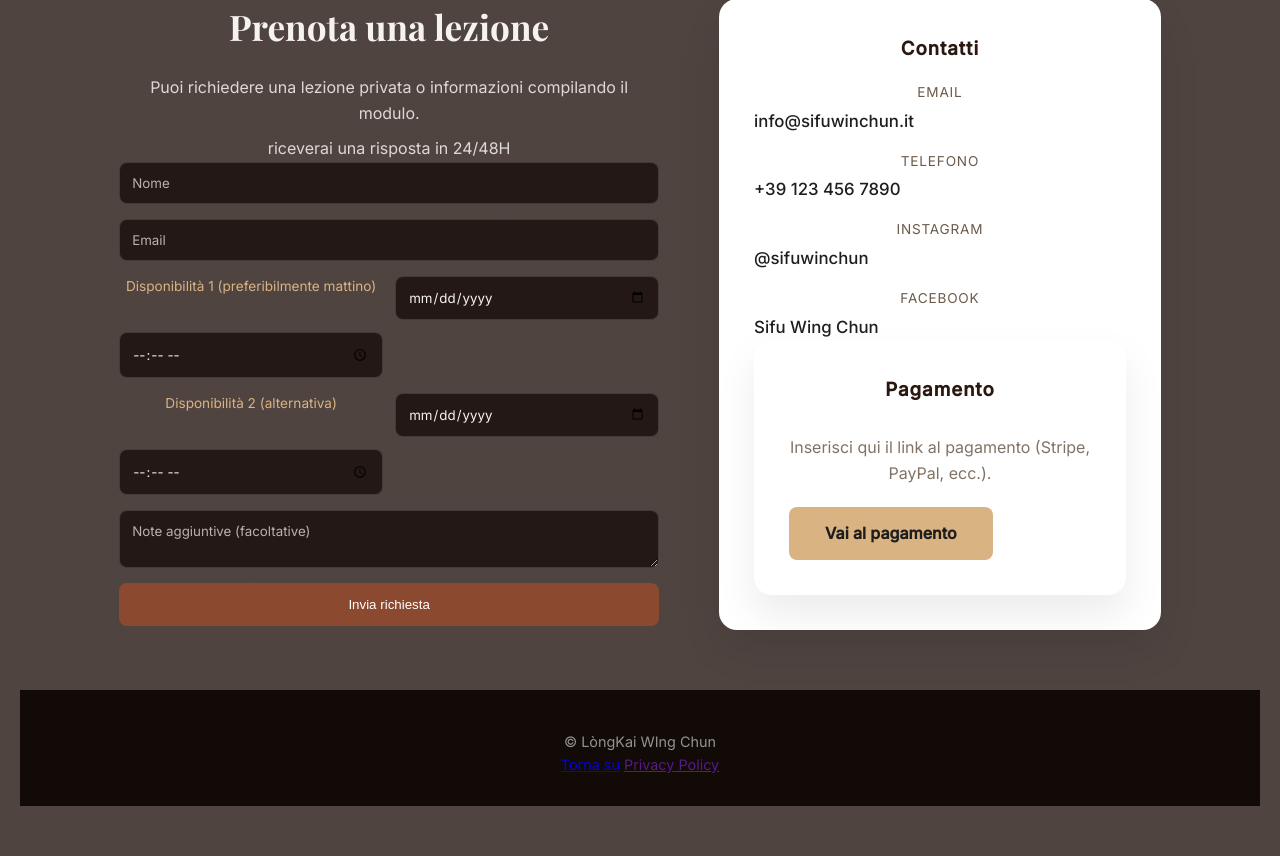
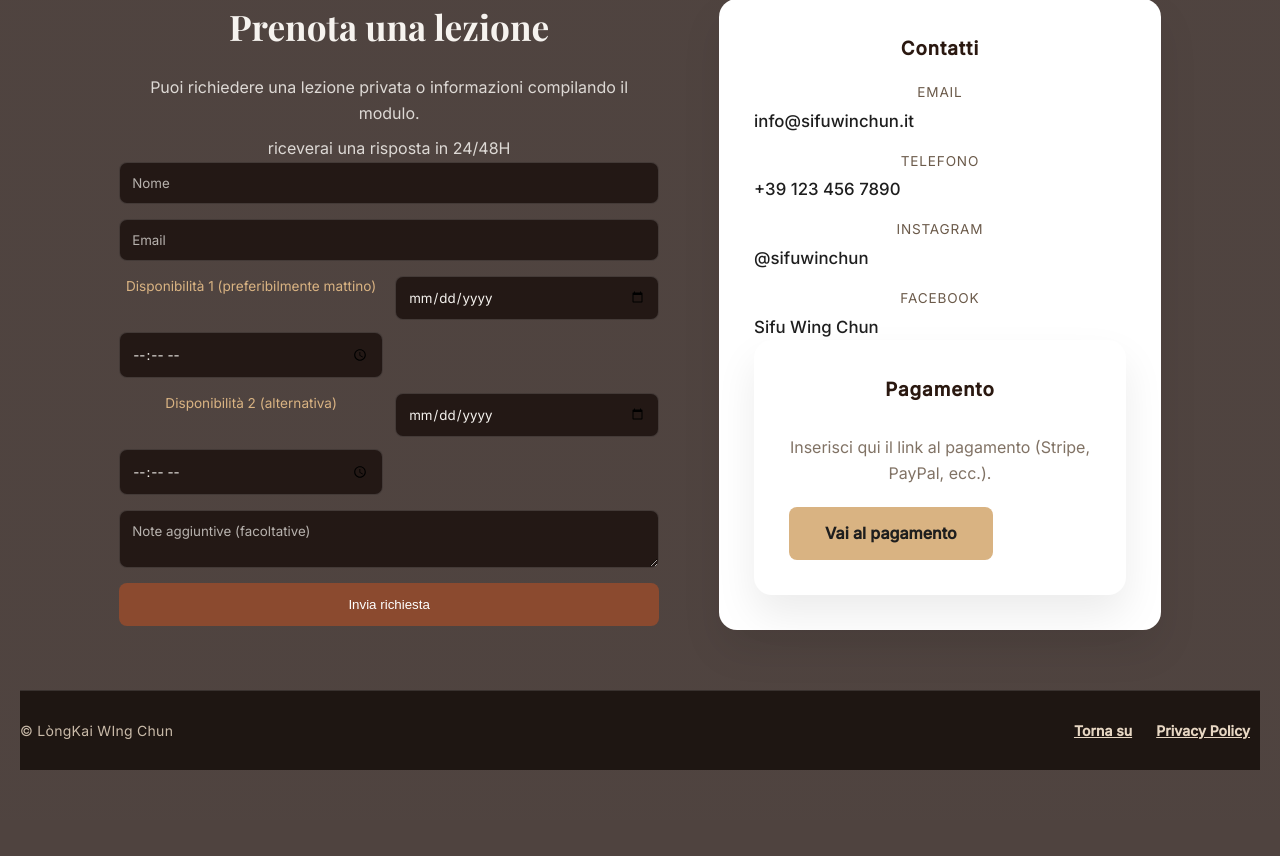
Before and after one commit to hsagency587/LONGKAI2, a PHP site: page / in a window 1280 px wide. Shown: the part 2492-3348 px from the top of the page. After the commit the page ends 3262 px from the top, so only its background shows below. Run offline with PHP 8.4, Linux system fonts and the light colour scheme.

Commit message:
Update styles.css

```diff
--- a/css/styles.css
+++ b/css/styles.css
@@ -318,6 +318,49 @@ h2 {
 
 .contact-list a:hover::after {
   width: 100%;
+}
+/* ========== Footer Banner Semplice ========== */
+
+.footer {
+  background: #1e1612;           /* marrone scuro caldo */
+  color: #e7d7c3;
+  padding: 28px 0;
+  border-top: 1px solid rgba(255,255,255,0.12);
+}
+
+.footer-inner {
+  display: flex;
+  align-items: center;
+  justify-content: space-between;
+  gap: 16px;
+}
+
+.footer p {
+  margin: 0;
+  font-size: 14px;
+  letter-spacing: 0.02em;
+}
+
+/* Link del footer */
+.footer-links a {
+  color: #e7d7c3;
+  font-size: 14px;
+  font-weight: 600;
+  padding: 6px 10px;
+  border-radius: 999px;
+}
+
+.footer-links a:hover {
+  background: rgba(255,255,255,0.12);
+  color: #ffffff;
+}
+
+/* Mobile */
+@media (max-width: 700px) {
+  .footer-inner {
+    flex-direction: column;
+    text-align: center;
+  }
 }
 /* =====================================================
    SERVIZI – STILE TRADIZIONALE WING CHUN
```
